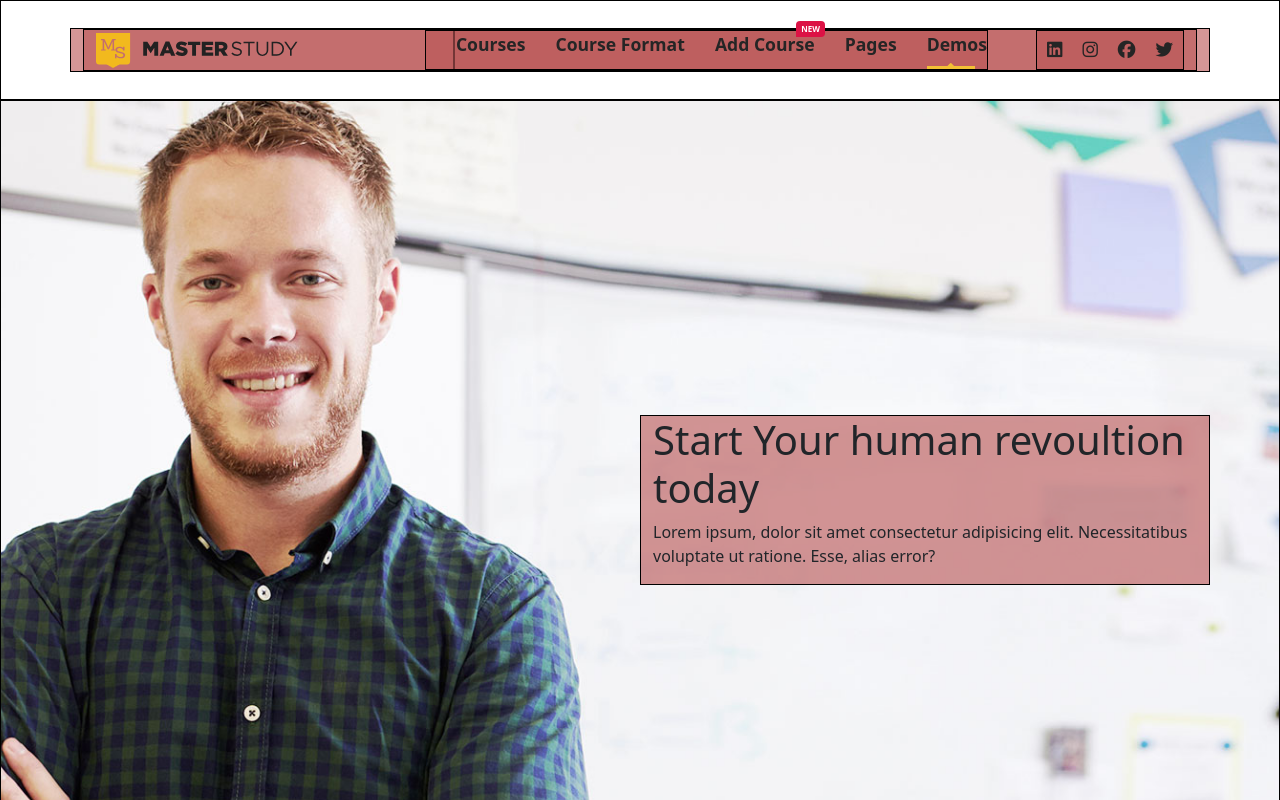
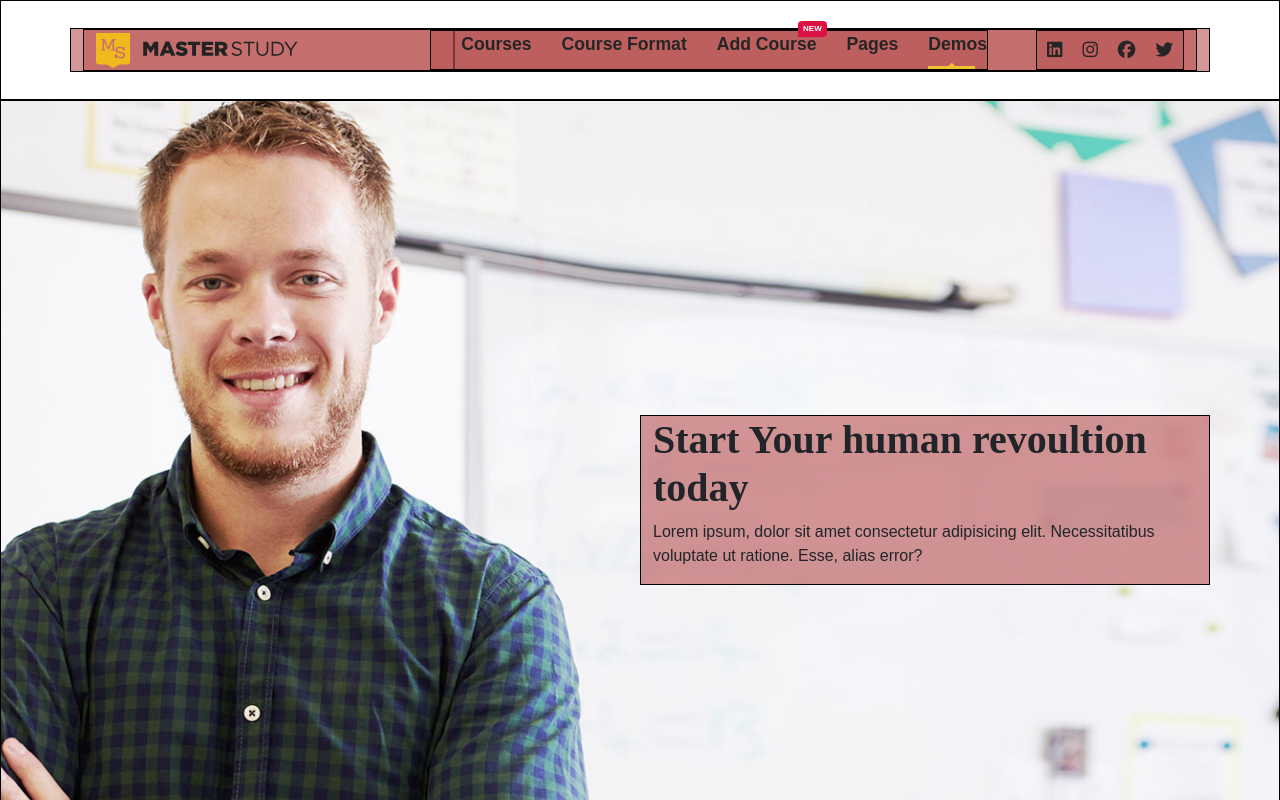
Before and after one commit to Silvia-Du/proj-html-vuejs, a Vue app: page / in a window 1280 px wide. Shown: the top 800 px of the page. Built offline with nearby package versions, Linux system fonts and the light colour scheme; a small style sheet from the web is missing.

Commit message:
Importati Font Style

```diff
--- a/package.json
+++ b/package.json
@@ -8,7 +8,8 @@
     "lint": "vue-cli-service lint"
   },
   "dependencies": {
-    "@fontsource/lato": "^4.5.8",
+    "@fontsource/barlow": "^4.5.7",
+    "@fontsource/roboto-slab": "^4.5.8",
     "@fortawesome/fontawesome-free": "^6.1.1",
     "bootstrap": "^5.1.3",
     "core-js": "^3.8.3",
--- a/src/assets/style/global.scss
+++ b/src/assets/style/global.scss
@@ -1,8 +1,20 @@
 @import '~bootstrap/scss/bootstrap.scss';
-@import '~@fontsource/lato/index.css';
+@import '~@fontsource/barlow/index.css';
+@import '~@fontsource/barlow/500.css';
+@import '~@fontsource/roboto-slab/index.css';
+@import '~@fontsource/roboto-slab/700.css';
 
 
 .debug{
   border: 1px solid black;
   background-color: rgba(187, 87, 87, 0.623);
 }
+
+body{
+  font-family: "Barlow", sans-serif;
+}
+
+h1, h2{
+ font-family: "Roboto Slab", serif;
+ font-weight: 700;
+}
```
Also changed, not shown: 1 other file (tests, documents, lock files or other folders).
